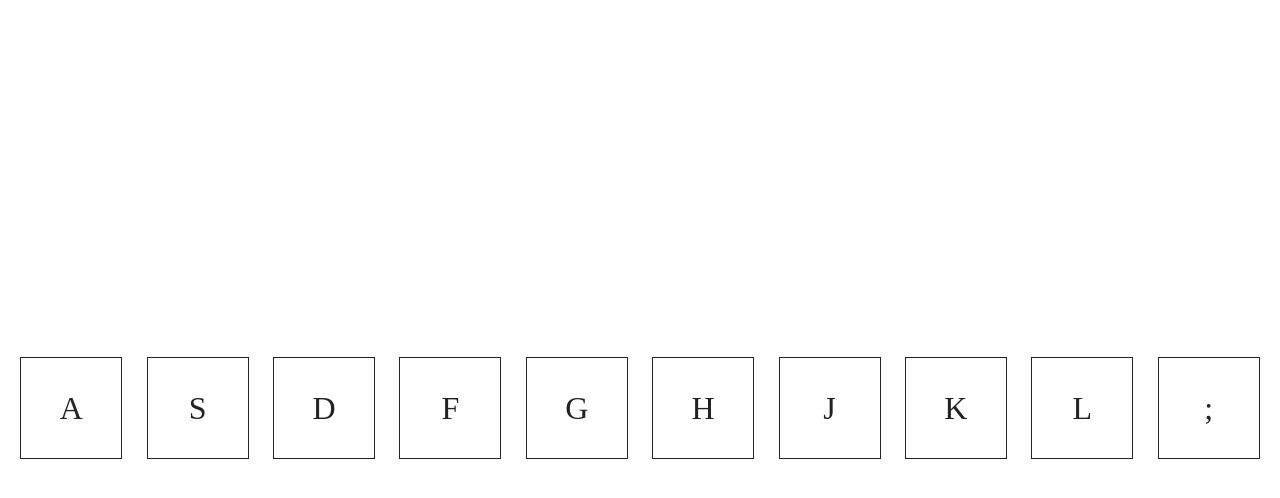
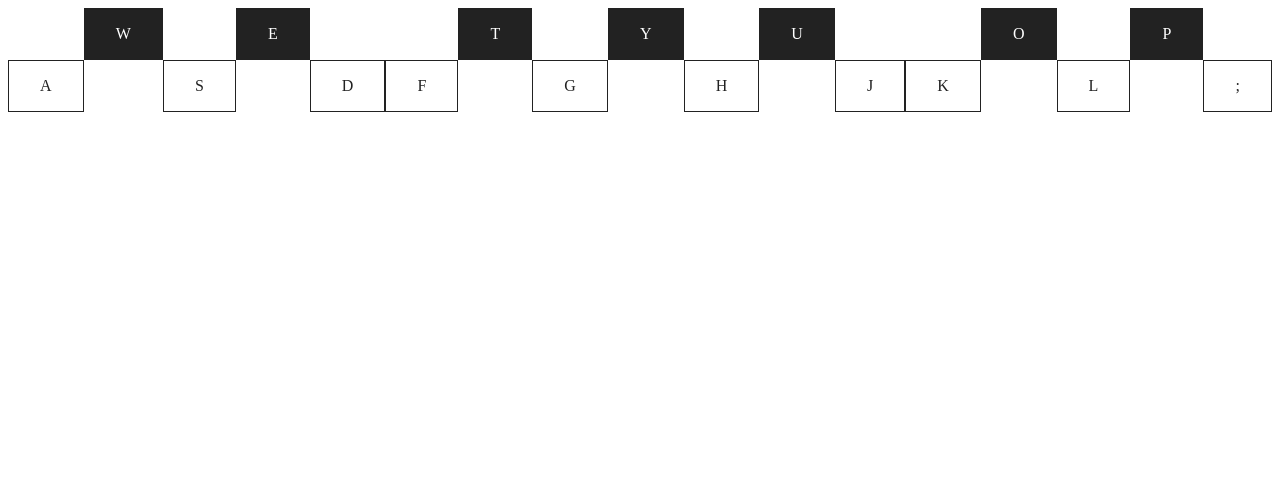
Before and after one commit to wdluft/simple-piano, a plain HTML site: page index.html in a window 1280 px wide. Drawn offline with Linux system fonts and the light colour scheme.

Commit message:
Created basic grid for piano keys

```diff
--- a/app.js
+++ b/app.js
@@ -0,0 +1,14 @@
+const keys = Array.from(document.querySelectorAll('.key'));
+
+console.log(keys);
+
+// For each key, add event listeners
+// mousedown - start sound
+keys.forEach(key => {
+  key.addEventListener('mousedown', e => {
+    console.log(e.target);
+  });
+});
+// keydown - start sound
+// mouseup - end sound
+// keyup - end sound
--- a/index.html
+++ b/index.html
@@ -8,36 +8,23 @@
   </head>
   <body>
     <div class="container piano-wrapper">
-      <div class="white-key">
-        <p>A</p>
-      </div>
-      <div class="white-key">
-        <p>S</p>
-      </div>
-      <div class="white-key">
-        <p>D</p>
-      </div>
-      <div class="white-key">
-        <p>F</p>
-      </div>
-      <div class="white-key">
-        <p>G</p>
-      </div>
-      <div class="white-key">
-        <p>H</p>
-      </div>
-      <div class="white-key">
-        <p>J</p>
-      </div>
-      <div class="white-key">
-        <p>K</p>
-      </div>
-      <div class="white-key">
-        <p>L</p>
-      </div>
-      <div class="white-key">
-        <p>;</p>
-      </div>
+      <div class="key" id="akey">A</div>
+      <div class="key adjusted-keys" id="wkey">W</div>
+      <div class="key" id="skey">S</div>
+      <div class="key adjusted-keys" id="ekey">E</div>
+      <div class="key" id="dkey">D</div>
+      <div class="key" id="fkey">F</div>
+      <div class="key adjusted-keys" id="tkey">T</div>
+      <div class="key" id="gkey">G</div>
+      <div class="key adjusted-keys" id="ykey">Y</div>
+      <div class="key" id="hkey">H</div>
+      <div class="key adjusted-keys" id="ukey">U</div>
+      <div class="key" id="jkey">J</div>
+      <div class="key" id="kkey">K</div>
+      <div class="key adjusted-keys" id="okey">O</div>
+      <div class="key" id="lkey">L</div>
+      <div class="key adjusted-keys" id="pkey">P</div>
+      <div class="key" id="semikey">;</div>
     </div>
     <script src="app.js"></script>
   </body>
--- a/style.css
+++ b/style.css
@@ -1,20 +1,74 @@
 .container {
-  height: 100vh;
-  display: flex;
-  flex-direction: row;
-  justify-content: space-around;
-  align-items: center;
+  display: grid;
+  grid-template-areas:
+    '. wkey . ekey . . tkey . ykey . ukey . . okey . pkey .'
+    'akey . skey . dkey fkey . gkey . hkey . jkey kkey . lkey . semikey';
 }
 
-.white-key {
-  width: 100px;
-  height: 100px;
+#akey {
+  grid-area: akey;
+}
+#skey {
+  grid-area: skey;
+}
+#dkey {
+  grid-area: dkey;
+}
+#wkey {
+  grid-area: wkey;
+}
+#ekey {
+  grid-area: ekey;
+}
+#fkey {
+  grid-area: fkey;
+}
+#tkey {
+  grid-area: tkey;
+}
+#gkey {
+  grid-area: gkey;
+}
+#ykey {
+  grid-area: ykey;
+}
+#hkey {
+  grid-area: hkey;
+}
+#ukey {
+  grid-area: ukey;
+}
+#jkey {
+  grid-area: jkey;
+}
+#kkey {
+  grid-area: kkey;
+}
+#okey {
+  grid-area: okey;
+}
+#lkey {
+  grid-area: lkey;
+}
+#pkey {
+  grid-area: pkey;
+}
+#semikey {
+  grid-area: semikey;
+}
+
+.key {
+  height: 50px;
   color: #222222;
   background-color: #ffffff;
   border: 1px solid #222222;
   display: flex;
   justify-content: center;
   align-items: center;
-  margin: 5px;
-  font-size: 2rem;
+  font-size: 1rem;
 }
+
+.adjusted-keys {
+  background-color: #222222;
+  color: #ffffff;
+}
```
